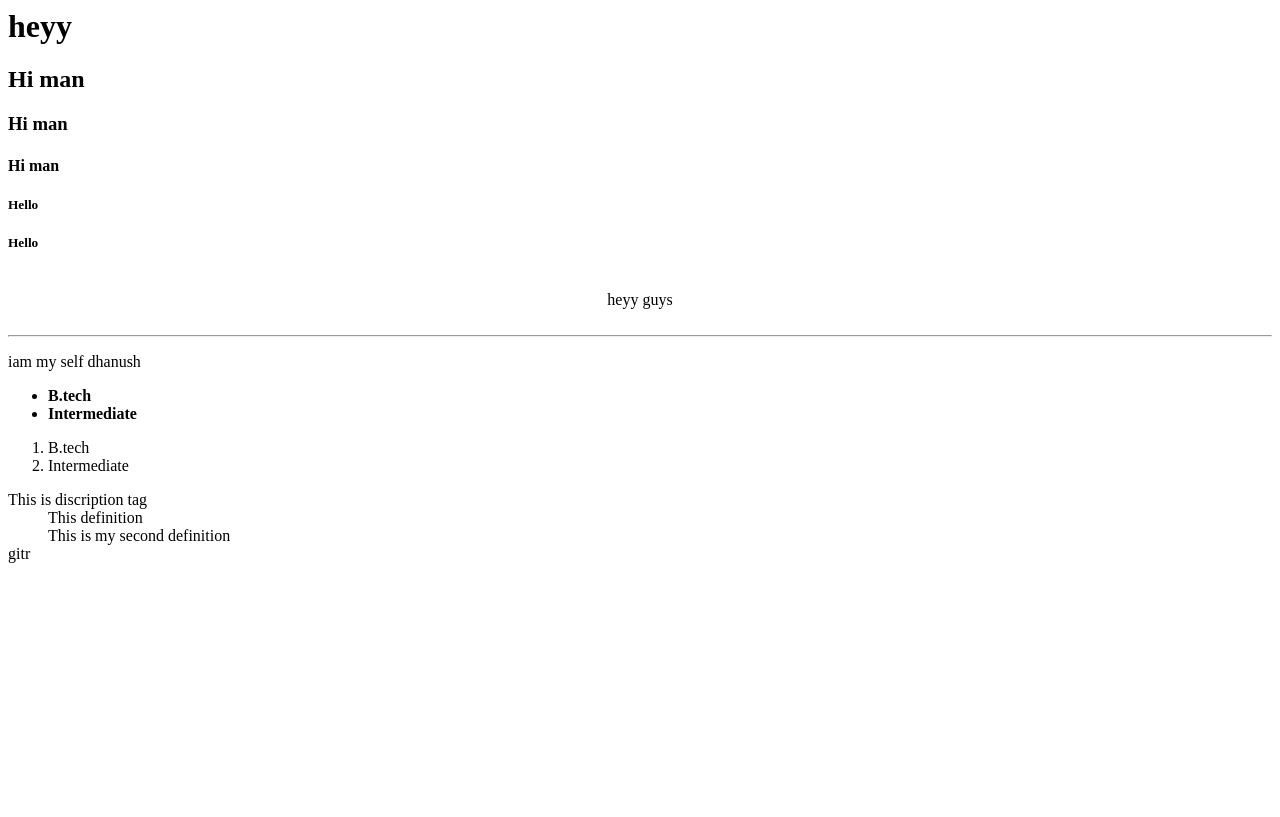
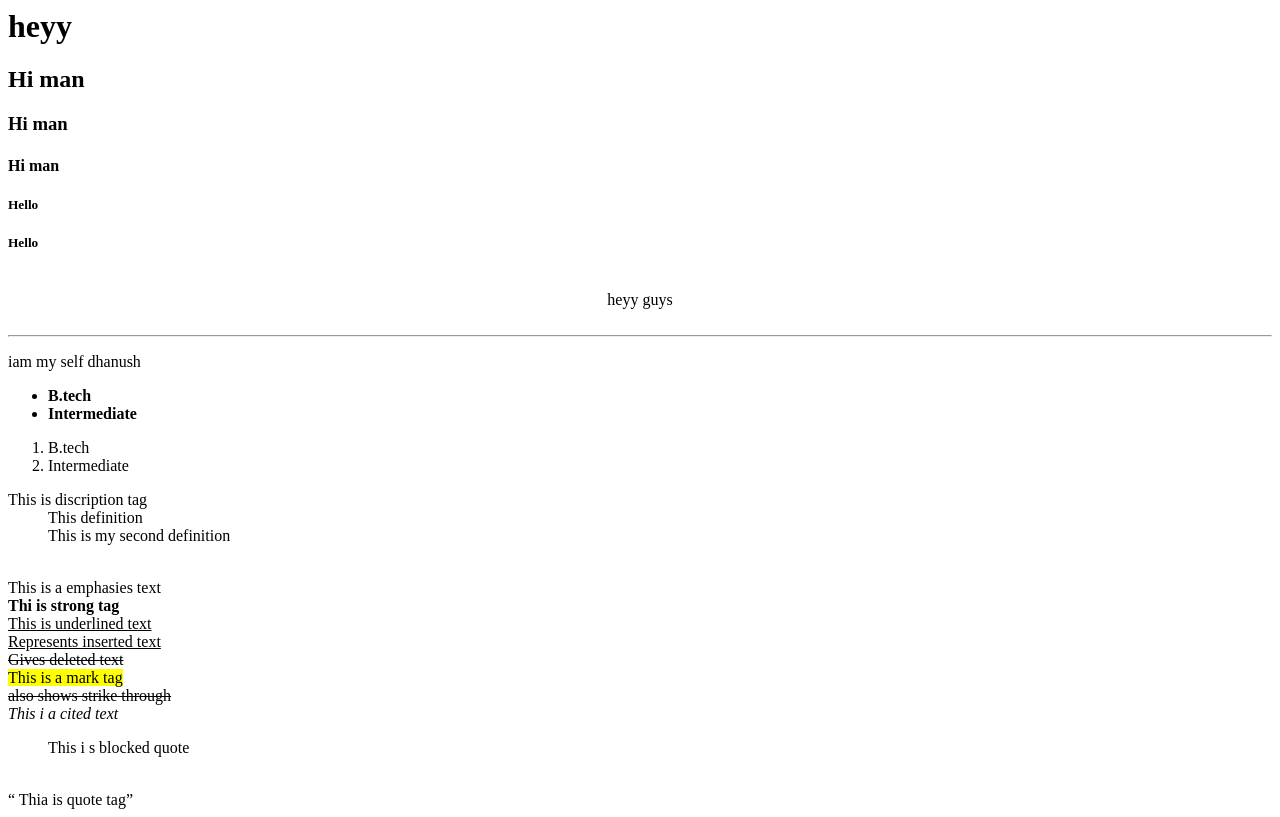
Before and after one commit to pulagoru-dhanush-kumar/WebDevelopment, a plain HTML site: page index.html in a window 1280 px wide. Drawn offline with Linux system fonts and the light colour scheme.

Commit message:
this is mmy commit

```diff
--- a/index.html
+++ b/index.html
@@ -30,7 +30,22 @@
     </dt>
     <dD> This definition</dD>
     <dd> This is my second definition</dd>
-gitr</dl>
+</dl>
+<br>
+
+<emp> This is a emphasies text</emp><br>
+<Strong> Thi is strong tag</Strong><br>
+<U> This is underlined text</U><br>
+<ins> Represents inserted text</ins><br>
+<del> Gives deleted text</del><br>
+<mark> This is a mark tag</mark><br>
+<strike> also shows strike through</strike><br>
+<cite> This i a cited text</cite><br>
+<blockquote> This i s blocked quote</blockquote><br>
+<q> Thia is quote tag</q><br>
+
+
+
 
     </Body>
 </html>
```
